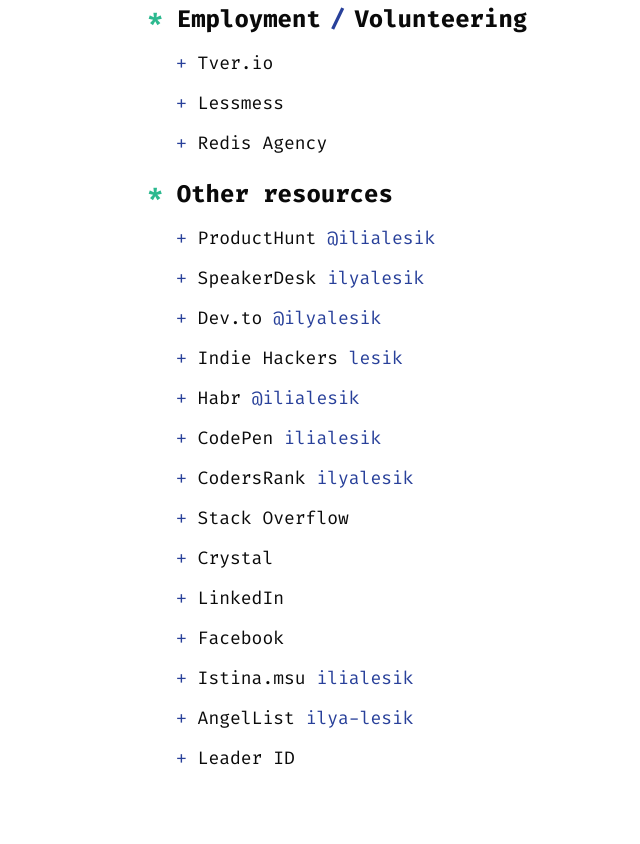
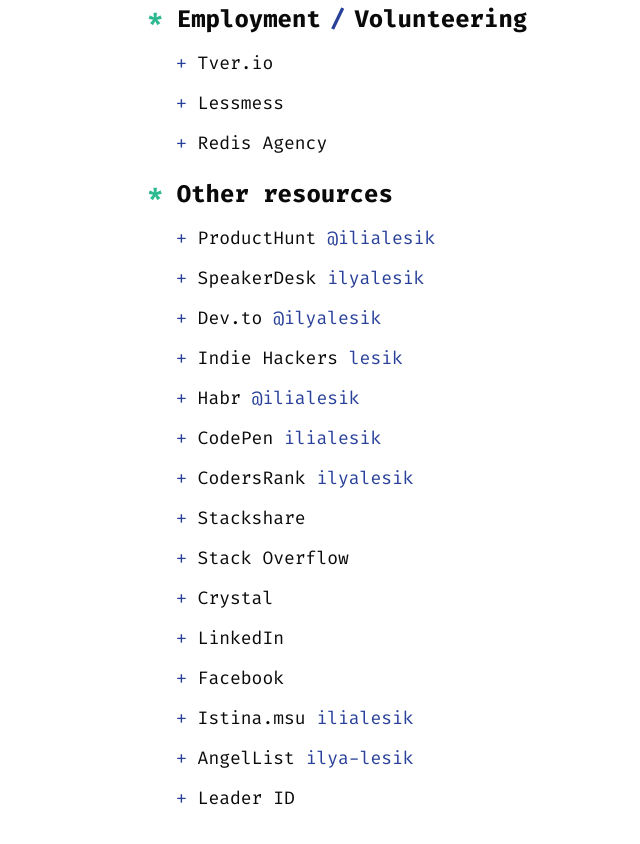
Before and after one commit to ilyalesik/lesik-dev, a website built with Parcel: page src/index.html in a window 1280 px wide. Shown: the part 1280-2124 px from the top of the page, without its empty margins (0-640 px from the left). Built offline with nearby package versions, Linux system fonts and the light colour scheme.

Commit message:
Add Stackshare link

```diff
--- a/src/index.html
+++ b/src/index.html
@@ -143,6 +143,9 @@
                             CodersRank <a target="_blank" href="https://profile.codersrank.io/user/ilyalesik" class="md-list__link"><span class="md-list__hint">ilyalesik</span></a>
                         </li>
                         <li>
+                            <a target="_blank" href="https://stackshare.io/ilyalesik/my-stack" class="md-list__link">Stackshare</a>
+                        </li>
+                        <li>
                             <a target="_blank" href="https://stackoverflow.com/users/1773240/ilya-lesik" class="md-list__link">Stack Overflow</a>
                         </li>
                         <li>
```
